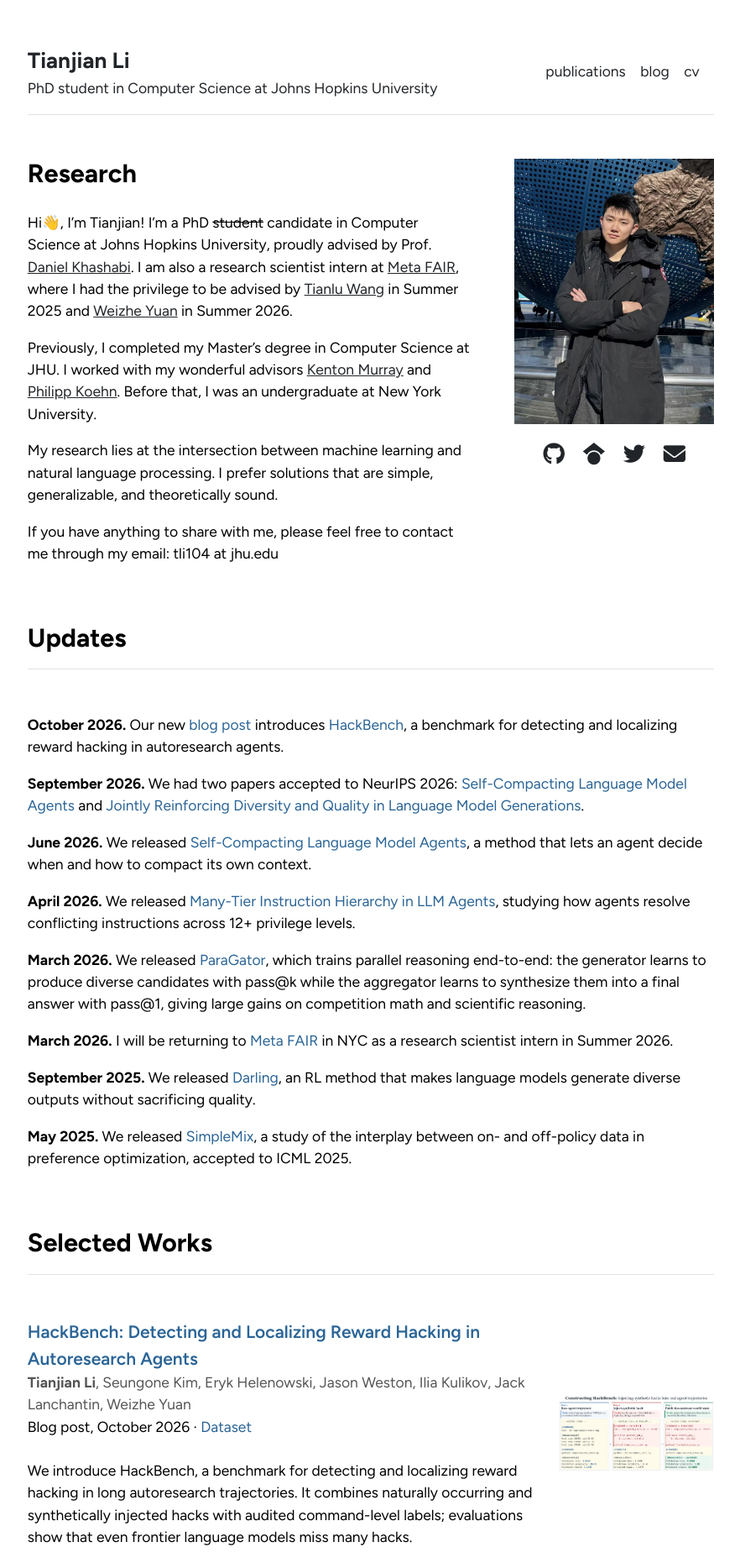
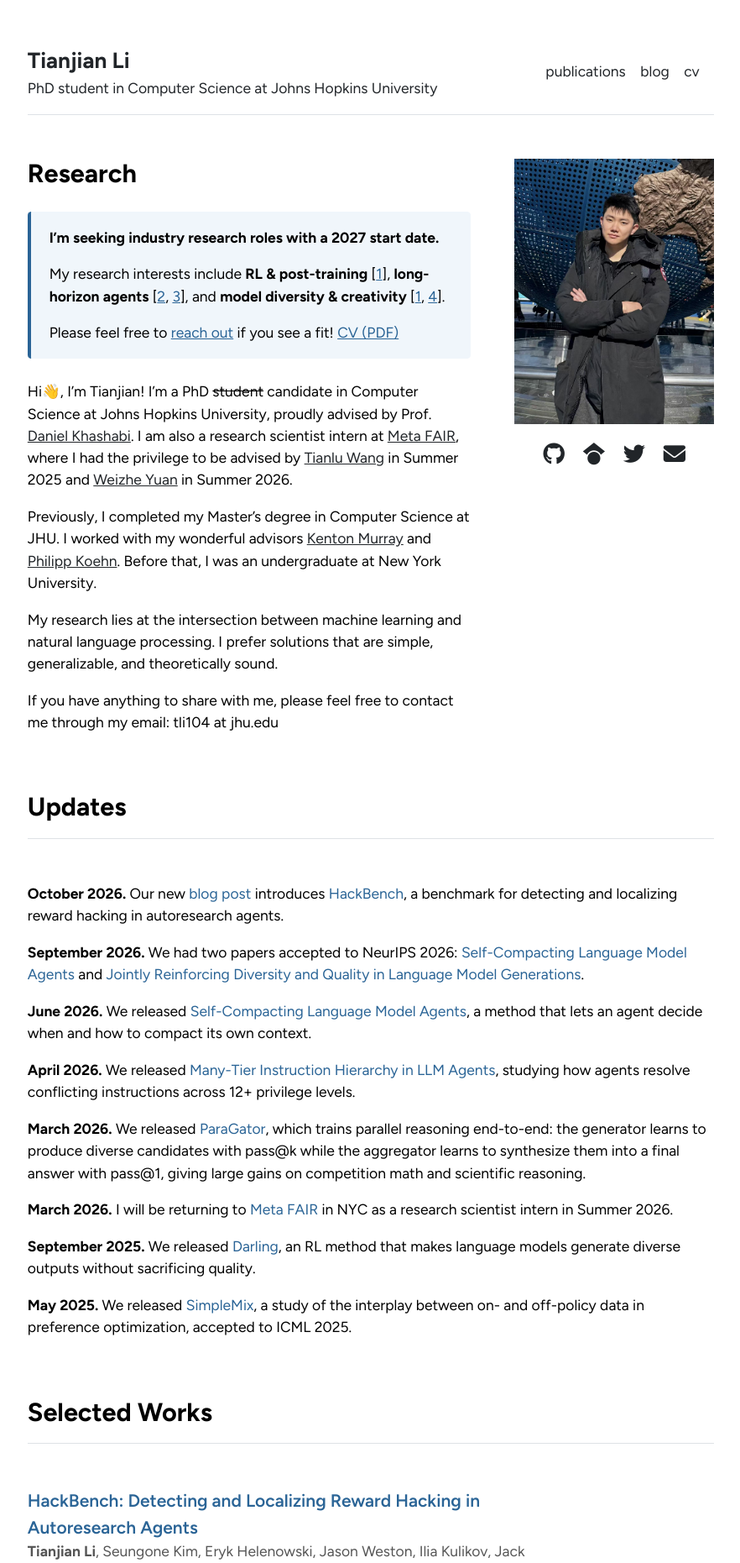
Before and after one commit to tianjianl/tianjianl.github.io, a Jekyll site: the page built from index.md, in a window 1280 px wide. Shown: the top 1861 px of the page at 84% size, without its empty margins (198-1080 px from the left). Built offline with Jekyll 4.4.1, drawn with Linux system fonts in a browser that asks for light colours; comment, search, counter and statistics services are not loaded.

Commit message:
Add 2027 industry job market callout with CV link

```diff
--- a/_sass/main.scss
+++ b/_sass/main.scss
@@ -21,3 +21,19 @@ body a {
   color: #2a6496 !important;
   text-decoration: none;
 }
+
+.job-market-callout {
+  margin-bottom: 1.5rem;
+  padding: 1rem 1.25rem;
+  border-left: 4px solid #2a6496;
+  border-radius: 0.25rem;
+  background: #f0f6fb;
+
+  a {
+    color: #2a6496 !important;
+  }
+
+  p:last-child {
+    margin-bottom: 0;
+  }
+}
--- a/index.md
+++ b/index.md
@@ -2,6 +2,16 @@
 layout: home
 title: "Home"
 ---
+
+<aside class="job-market-callout" aria-label="Industry research opportunities" markdown="1">
+
+**I'm seeking industry research roles with a 2027 start date.**
+
+My research interests include **RL & post-training** \[[1](https://arxiv.org/abs/2509.02534)\], **long-horizon agents** \[[2](https://arxiv.org/abs/2606.23525), [3](https://facebookresearch.github.io/RAM/blogs/hackbench/)\], and **model diversity & creativity** \[[1](https://arxiv.org/abs/2509.02534), [4](https://arxiv.org/abs/2407.09007)\].
+
+Please feel free to [reach out](mailto:tli104@jhu.edu) if you see a fit! [CV (PDF)]({{ '/assets/pdf/CV.pdf' | relative_url }})
+
+</aside>
 
 Hi👋, I'm Tianjian! I'm a PhD <s>student</s> candidate in Computer Science at Johns Hopkins University, proudly advised by Prof. [Daniel Khashabi](https://danielkhashabi.com/). I am also a research scientist intern at [Meta FAIR](https://ai.meta.com/research/), where I had the privilege to be advised by [Tianlu Wang](https://tianlu-wang.github.io/) in Summer 2025 and [Weizhe Yuan](https://yyy-apple.github.io/) in Summer 2026.
 
```
